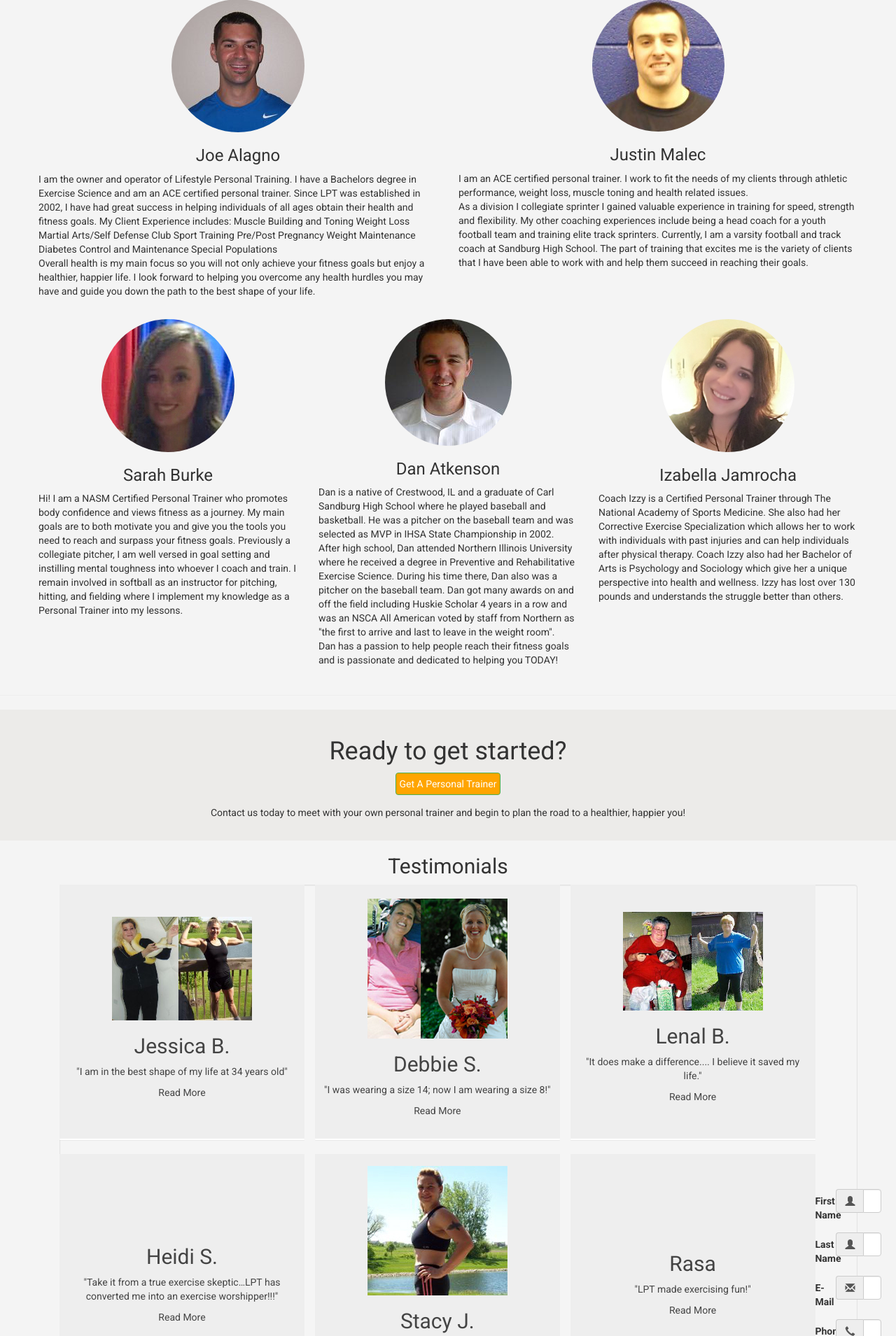
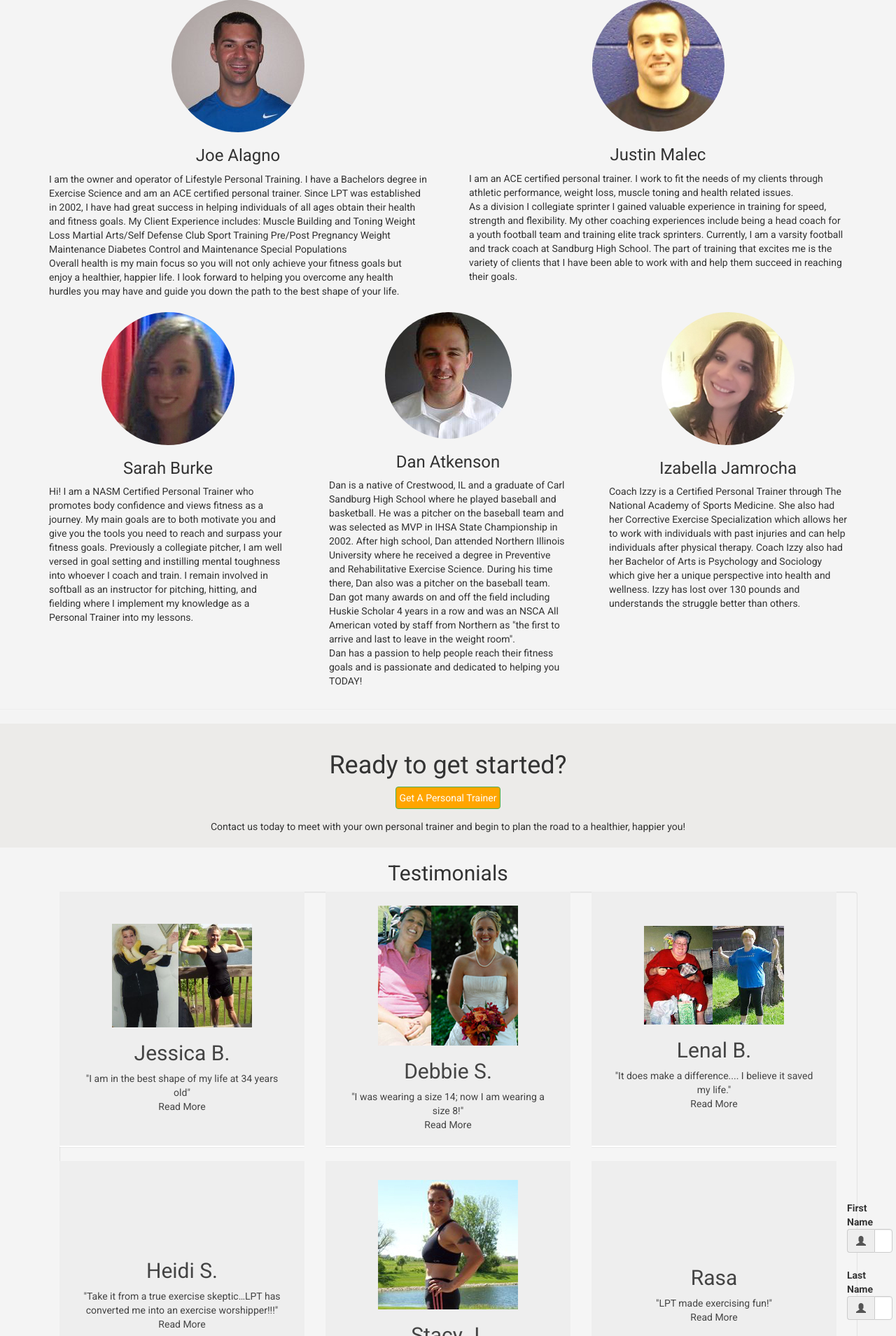
Before and after one commit to Mtutak/LPT, a PHP site: page / in a window 1280 px wide. Shown: the part 1285-3194 px from the top of the page at 70% size. Run offline with PHP 8.4, Linux system fonts and the light colour scheme; some libraries are stand-ins or nearby versions.

Commit message:
fixed sizing of testimonial panes added margin to all p's but focusing on team spacing

```diff
--- a/CSS/main3.css
+++ b/CSS/main3.css
@@ -226,15 +226,15 @@
 
 /* ACCORDIAN TESTIMONIALS STYLING */
 /* Styling the button */
-.testsec {
+/*.testsec {
   width: 32%;
-}
+}*/
 
 .testpic {
   max-width: 200px;
 }
 button.accordion {
-    min-width: 350px;
+    width:100%;
     height: 363px;
     background-color: #eee;
     color: #444;
@@ -253,7 +253,7 @@
 
 /* Style the accordion panel. Note: hidden by default */
 div.panel {
-    min-width: 350px;
+    width: 100%;
     padding: 0 18px;
     background-color: white;
     overflow: hidden;
@@ -268,3 +268,7 @@
 .footer  {
   font-size: 24px;
 }
+
+p {
+  margin: 0px 15px 0px 15px;
+}
--- a/HTML/main3.html
+++ b/HTML/main3.html
@@ -312,6 +312,7 @@
   </div>
 </div>
 
+
 <div class="testsec col-sm-4">
   <button class="accordion">
     <img class="rounded testpic" src="../Assets/images/Stacysized.jpg">
@@ -335,6 +336,7 @@
   </div>
 </div>
 
+<div class="clearfix visible-sm-block"></div>
 
 <!-- CONTACT FORM -->
 
```
